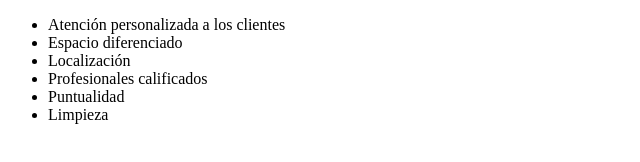
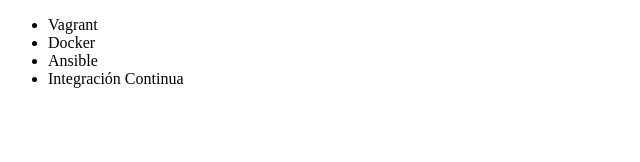
Before and after one commit to Santyesco09/Alura-Git, a plain HTML site: page index.html in a window 1280 px wide. Shown: the whole page, without its empty margins (0-640 px from the left). Drawn offline with Linux system fonts and the light colour scheme.

Commit message:
Arreglado acento de integración continua

```diff
--- a/index.html
+++ b/index.html
@@ -1,24 +1,15 @@
 <!DOCTYPE html>
-
 <html lang="es">
-
     <head>
-
         <meta charset="UTF-8">
         <title>Barbería Alura</title>
-
     </head>
-
     <body>
-        <ul class="lista-diferenciales">
-            <li class="items">Atención personalizada a los clientes</li>
-            <li class="items">Espacio diferenciado</li>
-            <li class="items">Localización</li>
-            <li class="items">Profesionales calificados</li>
-            <li class="items">Puntualidad</li>
-            <li class="items">Limpieza</li>
+        <ul>
+            <li>Vagrant</li>
+            <li>Docker</li>
+            <li>Ansible</li>
+            <li>Integración Continua</li>
         </ul>
-
     </body>
-
 </html>
```
